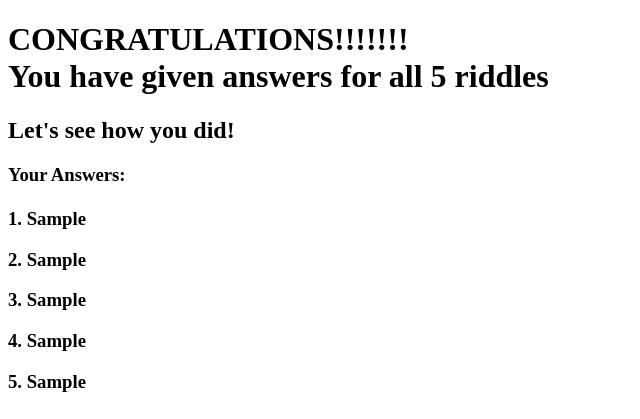
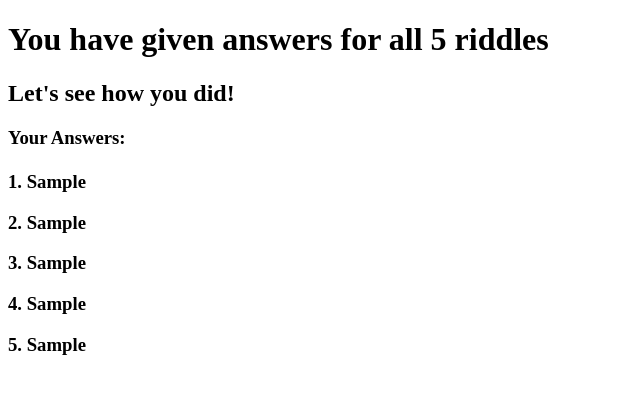
Before and after one commit to mmcgarrigle/MyProject, a Flask app: page /complete in a window 1280 px wide. Shown: the part 26-445 px from the top of the page, without its empty margins (0-640 px from the left). Run offline with Flask 2, Linux system fonts and the light colour scheme; a user stored in the database is signed in; tables that the repository leaves empty hold one stand-in row (values such as "Sample post"); parts of the project's set-up code (start-up, migrations or seed data) failed here and were passed over.

Commit message:
changed heading 1 on complete page

```diff
--- a/Templates/complete.html
+++ b/Templates/complete.html
@@ -1,8 +1,7 @@
 {% extends "layout.html" %}
 
 {% block body_content %}
-    <h1>CONGRATULATIONS!!!!!!!
-        <br>
+    <h1>
         You have given answers for all 5 riddles</h1>
 
     <h2>Let's see how you did!</h2>
```
